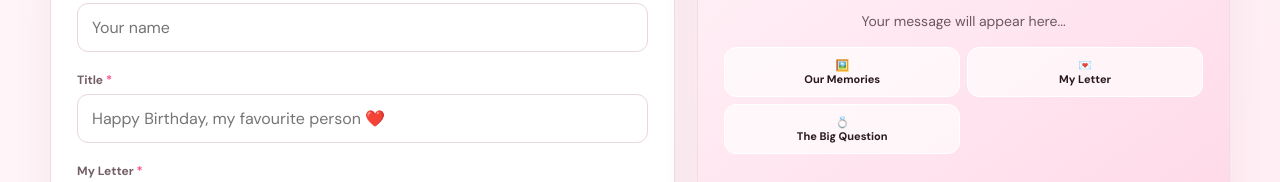
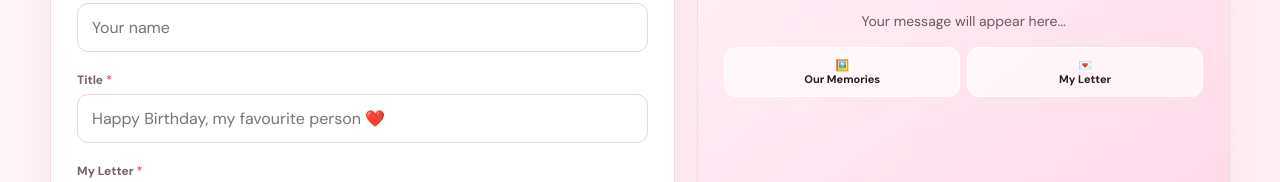
Before and after one commit to KaranBharti666/WishingStar, a website: page public/create.html in a window 1280 px wide. Shown: the part 565-747 px from the top of the page. Drawn offline with nearby package versions, Linux system fonts and the light colour scheme.

Commit message:
Hide empty proposal from live preview

```diff
--- a/public/create.html
+++ b/public/create.html
@@ -69,7 +69,7 @@ function resize(f){return new Promise((ok,no)=>{const r=new FileReader();r.onloa
 function renderMedia(){const all=[...photos.map((x,i)=>({x,i,t:"p"})),...videos.map((x,i)=>({x,i,t:"v"}))];$("mediaGrid").innerHTML=all.map(o=>'<div class="media-item">'+(o.t==="p"?'<img src="'+o.x+'">':'<video src="'+o.x+'" muted controls playsinline></video>')+'<button class="remove" type="button" onclick="removeMedia(\''+o.t+'\','+o.i+')">×</button></div>').join("");$("pgallery").innerHTML=all.slice(0,6).map(o=>o.t==="p"?'<img src="'+o.x+'">':'<video src="'+o.x+'" muted playsinline></video>').join("")}
 function removeMedia(t,i){(t==="p"?photos:videos).splice(i,1);renderMedia()}
 function renderSections(){$("sectionFields").innerHTML=[...document.querySelectorAll(".sectionPick:checked")].map(e=>{const m=META[e.value];return '<label>'+m[0]+' '+m[1]+'</label><textarea class="sectionText" data-key="'+e.value+'" placeholder="'+m[2]+'">'+esc(sections[e.value]||"")+'</textarea>'}).join("")}
-function renderTiles(){const a=[["🖼️","Our Memories"],["💌","My Letter"],["💍","The Big Question"]];document.querySelectorAll(".sectionPick:checked").forEach(e=>a.push([META[e.value][0],META[e.value][1]]));if($("dateNightEnabled").checked)a.push(["🌙","Date Night"]);$("previewTiles").innerHTML=a.map(x=>'<div>'+x[0]+'<br><b>'+x[1]+'</b></div>').join("")}
+function renderTiles(){const a=[["🖼️","Our Memories"],["💌","My Letter"]];if($("proposalQuestion").value.trim())a.push(["💍","The Big Question"]);document.querySelectorAll(".sectionPick:checked").forEach(e=>a.push([META[e.value][0],META[e.value][1]]));if($("dateNightEnabled").checked)a.push(["🌙","Date Night"]);$("previewTiles").innerHTML=a.map(x=>'<div>'+x[0]+'<br><b>'+x[1]+'</b></div>').join("")}
 function pv(){const occ={birthday:["🎂","🎈","🧸","🎀","🍰","🐼"],proposal:["💍","💎","🌹","🥰","🧸","✨"],valentine:["💌","💋","💕","🐻","🌹","🎀"],anniversary:["🥂","💐","💑","🤍","🌸","🧸"],custom:["🌟","🎀","🐼","💗","🐱","🦋"]};const th={rose:["🎀","💕","🐼","🌸","✨","💗"],lavender:["🦋","💜","🐰","🌷","✨","⭐"],midnight:["🌙","🐈","⭐","💜","🪐","✨"],sunset:["🌸","🧸","💕","🌷","☀️","✨"],classic:["🤍","🎀","🧸","🌿","🌸","✨"]};const os=occ[$("type").value]||occ.custom,ts=th[$("theme").value]||th.rose;$("pvStickers").textContent=[...os.slice(0,3),...ts.slice(0,3)].join(" ");$("pvHeart").textContent=os[0];$("preview").className="card preview "+$("theme").value;$("ptitle").textContent=$("title").value||"Your beautiful surprise";$("pname").textContent=$("recipient").value||"Someone special";$("pmsg").textContent=$("message").value||"Your message will appear here...";$("pdate").textContent=$("date").value?"✦ "+$("date").value:"";$("inviteBox").hidden=!$("dateNightEnabled").checked;renderMedia();renderTiles()}
 ["recipient","title","message","date","theme","type","proposalQuestion","yesText","noText"].forEach(id=>$(id).addEventListener("input",pv));document.querySelectorAll(".sectionPick").forEach(e=>e.addEventListener("change",()=>{renderSections();pv()}));$("dateNightEnabled").addEventListener("change",pv);
 $("media").addEventListener("change",async e=>{hideError();let pt=photos.reduce((n,x)=>n+(x.startsWith("data:")?Math.round(x.length*.75):0),0),vt=videos.reduce((n,x)=>n+(x.startsWith("data:")?Math.round(x.length*.75):0),0);for(const f of [...e.target.files]){if(f.type.startsWith("image/")){if(photos.length>=8){showError("Maximum 8 photos.");break}if(f.size>MAX_IMAGE){showError(f.name+" is larger than 3 MB.");break}if(pt+f.size>MAX_PHOTOS_TOTAL){showError("All photos together must be 20 MB or smaller.");break}photos.push(await resize(f));pt+=f.size}else if(f.type.startsWith("video/")){if(videos.length>=3){showError("Maximum 3 videos.");break}if(f.size>MAX_VIDEO){showError(f.name+" is larger than 10 MB.");break}if(vt+f.size>MAX_VIDEOS_TOTAL){showError("All videos together must be 20 MB or smaller.");break}videos.push(await dataURL(f));vt+=f.size}else showError(f.name+" is not a supported image or video.");}e.target.value="";renderMedia()});
```
